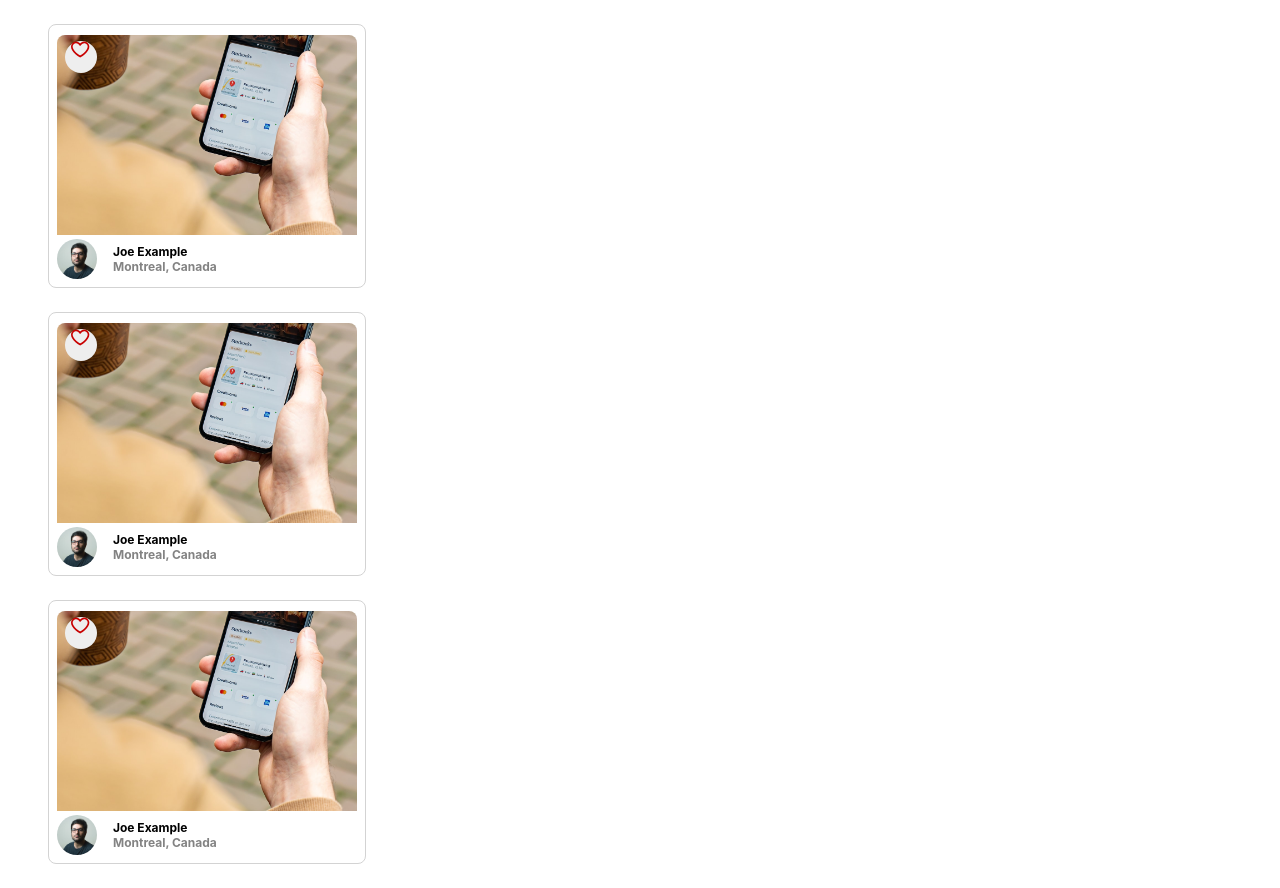
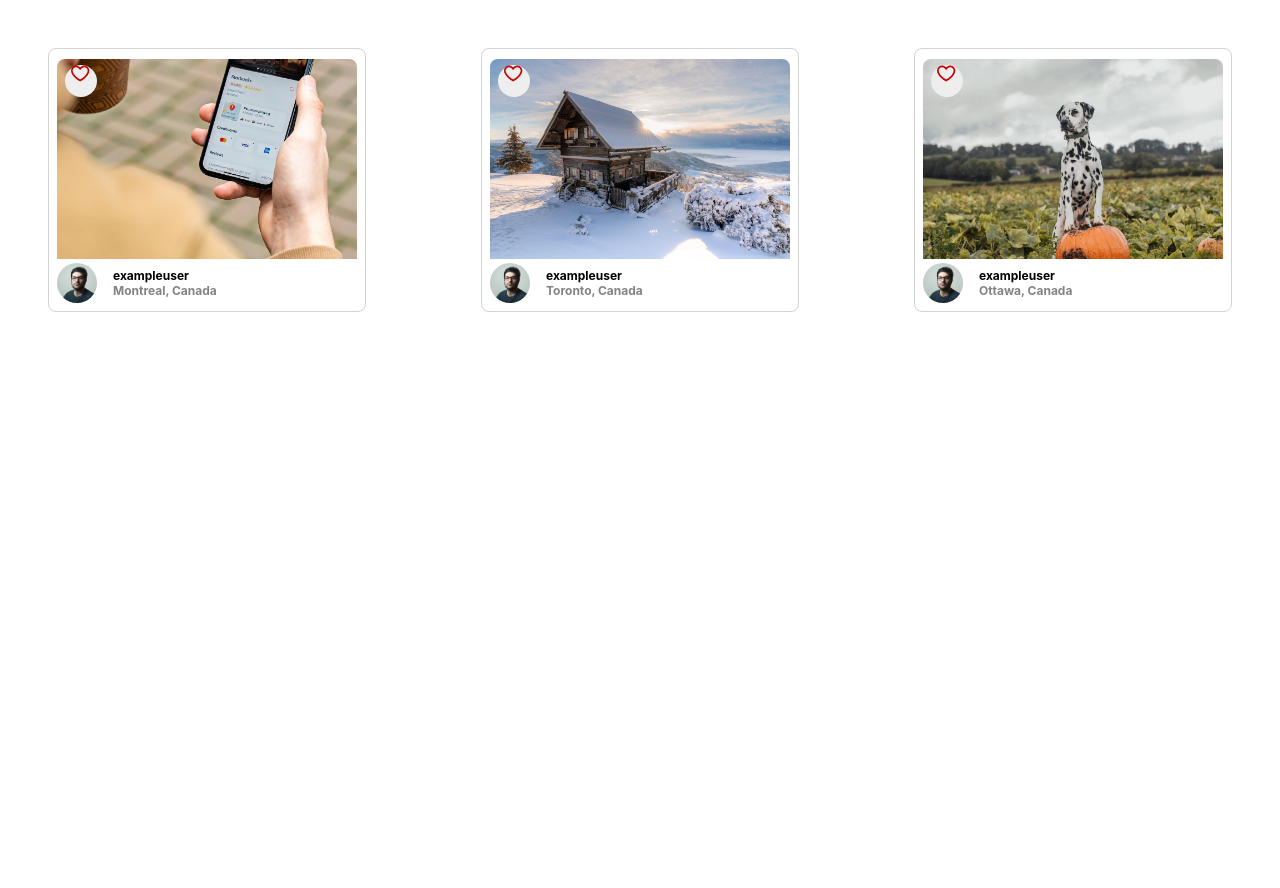
Before and after one commit to amusictheorist/photolabs, a React (Create React App) app in the folder frontend/: page / in a window 1280 px wide. After the commit the page ends 800 px from the top, so only its background shows below. Built offline with nearby package versions, Linux system fonts and the light colour scheme; the HTML template or start-up script is replaced by a standard one.

Commit message:
Implement PhotoList

```diff
--- a/frontend/src/App.jsx
+++ b/frontend/src/App.jsx
@@ -1,26 +1,15 @@
 import React from 'react';
 import PhotoListItem from './components/PhotoListItem';
+import PhotoList from 'components/PhotoList';
 import './App.scss';
 
 const App = () => {
-  const photo = {
-    id: "1",
-    location: {
-      city: "Montreal",
-      country: "Canada",
-    },
-    imageSource: `${process.env.PUBLIC_URL}/Image-1-Regular.jpeg`,
-    username: "Joe Example",
-    profile: `${process.env.PUBLIC_URL}/profile-1.jpg`,
-  };
-  const photos = Array.from({ length: 3 }, () => photo);
 
   return (
     <div className="App">
-      {photos.map((_, i) => (
-        <PhotoListItem key={i} photo={photo} />
-      ))}
-    </div>
+    {/* { Array.from(Array(3)).map((_, index) => <PhotoListItem key={index}/>) } */}
+    <PhotoList />
+  </div>
   );
 };
 
--- a/frontend/src/components/PhotoList.jsx
+++ b/frontend/src/components/PhotoList.jsx
@@ -59,15 +59,8 @@
 
 const PhotoList = () => (
   <ul className="photo-list">
-    {sampleDataForPhotoList.map(photo => (
-      <PhotoListItem
-        key={photo.id}
-        imageUrl={photo.urls.regular}
-        city={photo.location.city}
-        country={photo.location.country}
-        userName={photo.user.name}
-        userProfile={photo.user.profile}
-      />
+    {sampleDataForPhotoList.map((photo) => (
+      <PhotoListItem key={photo.id} photo={photo} />
     ))}
   </ul>
 );
--- a/frontend/src/components/PhotoListItem.jsx
+++ b/frontend/src/components/PhotoListItem.jsx
@@ -5,15 +5,16 @@
 
 const PhotoListItem = (props) => {
   const photo = props.photo;
+  console.log(photo);
 
   return (
     <div className="photo-list__item">
       <PhotoFavButton />
-      <img className="photo-list__image" src={photo.imageSource} alt="user's photo" />
+      <img className="photo-list__image" src={photo.urls.regular} alt="user's photo" />
       <div className="photo-list__user-details">
-        <img className="photo-list__user-profile" src={photo.profile} alt="user's profile" />
+        <img className="photo-list__user-profile" src={photo.user.profile} alt="user's profile" />
         <div className="photo-list__user-info">
-          <span>{photo.username}</span>
+          <span>{photo.user.username}</span>
           <div className="photo-list__user-location">
             <span>{photo.location.city}, {photo.location.country}</span>
           </div>
```
